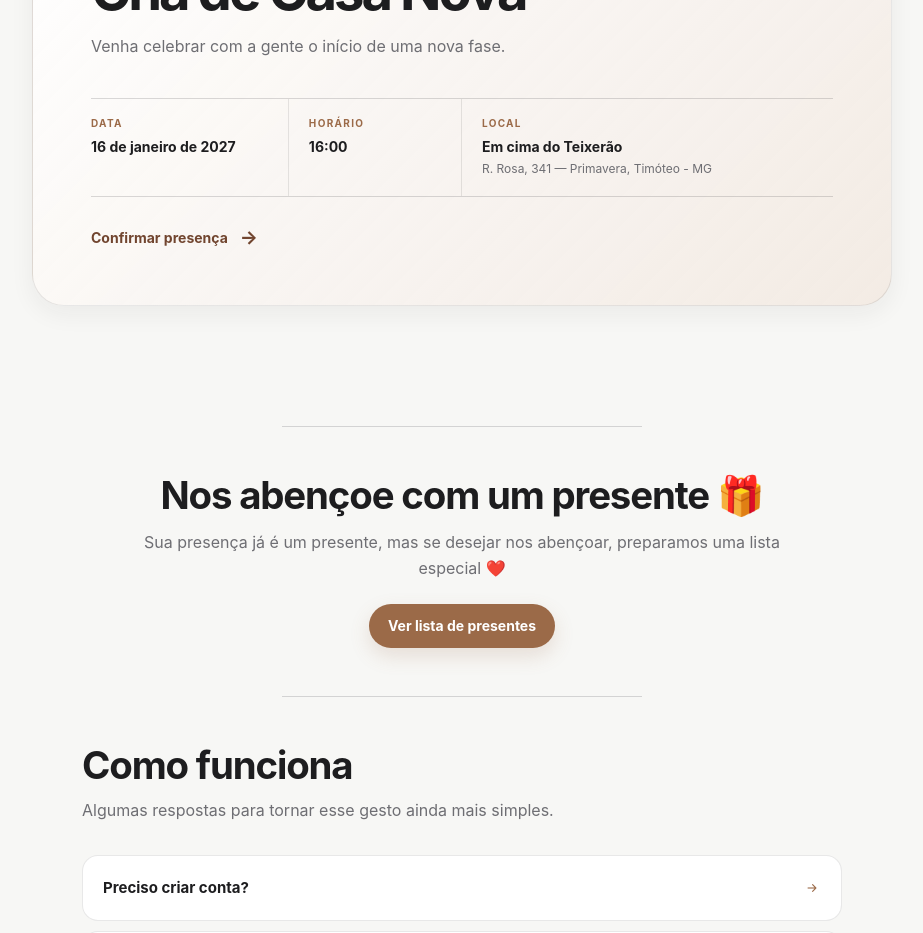
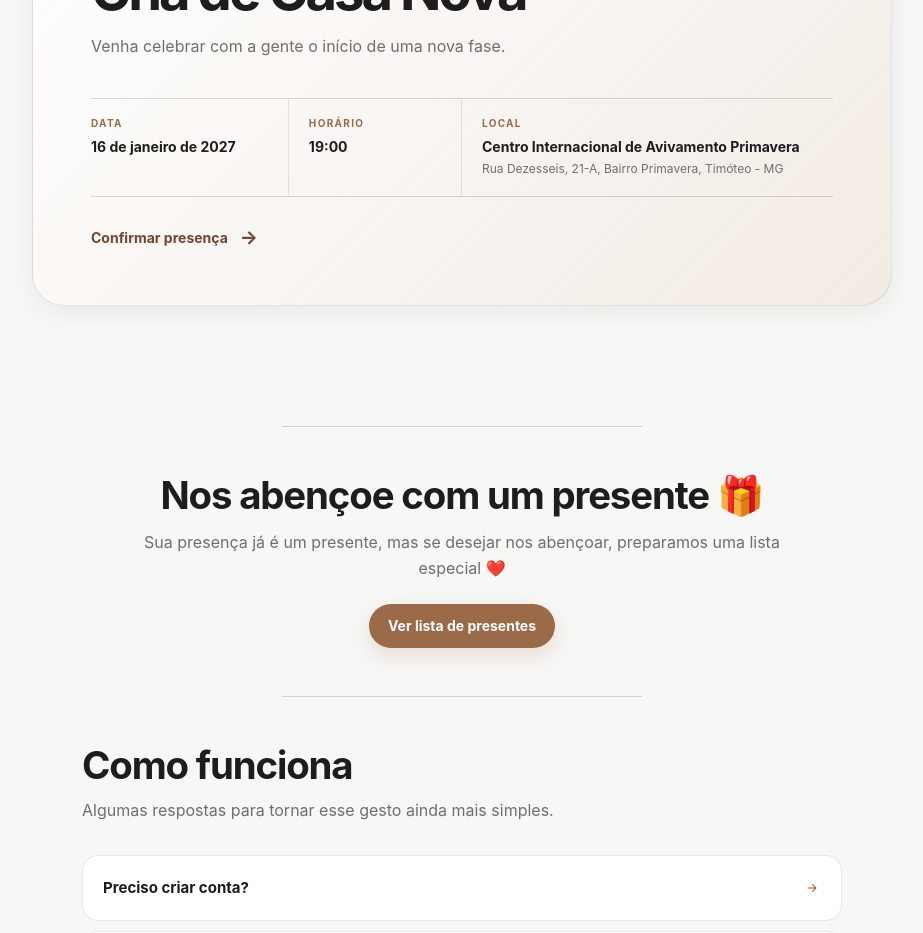
Before and after one commit to Matheus-Fernando-br/Casamento, a React (Vite) app in the folder FrontEnd/Casamento/: page / in a window 1280 px wide. Shown: the part 2000-2933 px from the top of the page, without its empty margins (178-1101 px from the left). Built offline with nearby package versions, Linux system fonts and the light colour scheme; no server answers.

Commit message:
Atualização na tela inicial seção cha

```diff
--- a/FrontEnd/Casamento/src/components/SecaoCha.jsx
+++ b/FrontEnd/Casamento/src/components/SecaoCha.jsx
@@ -20,13 +20,13 @@ export default function SecaoCha() {
 
           <div className="cha-invite-detail">
             <span>Horário</span>
-            <strong>16:00</strong>
+            <strong>19:00</strong>
           </div>
 
           <div className="cha-invite-detail">
             <span>Local</span>
-            <strong>Em cima do Teixerão</strong>
-            <small>R. Rosa, 341 — Primavera, Timóteo - MG</small>
+            <strong>Centro Internacional de Avivamento Primavera</strong>
+            <small>Rua Dezesseis, 21-A, Bairro Primavera, Timóteo - MG</small>
           </div>
         </div>
 
```
